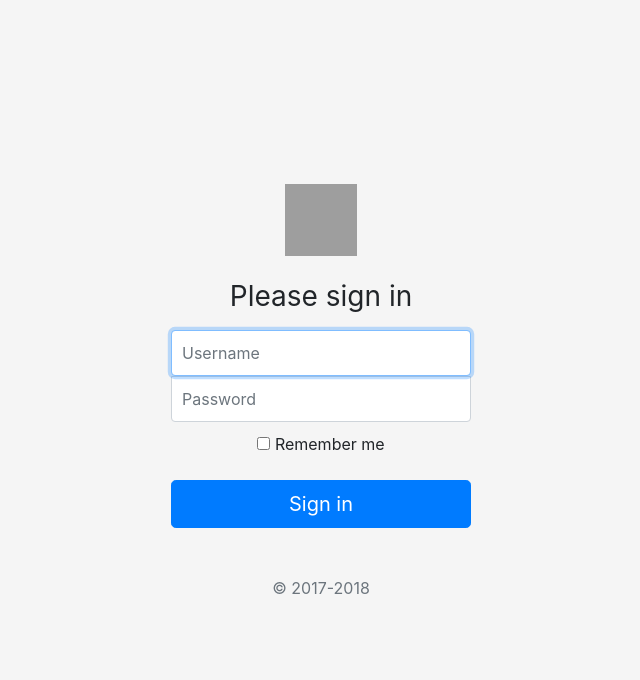
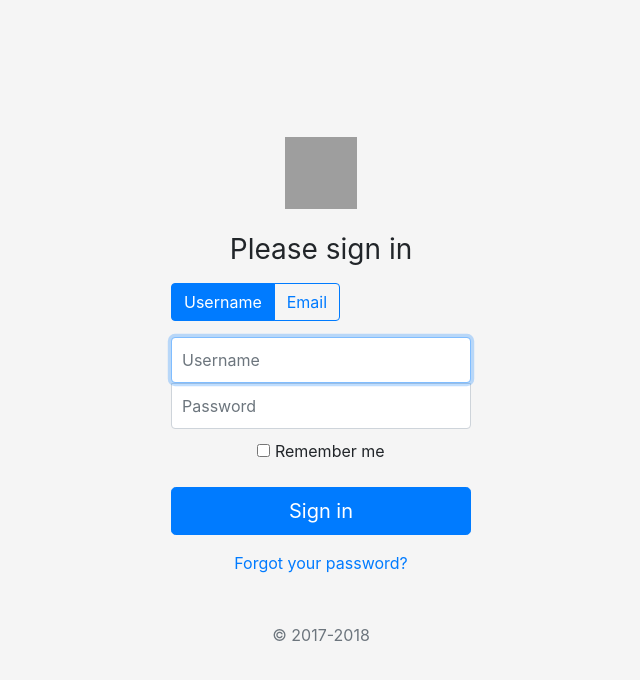
Before and after one commit to MooryCool1/MyWebsite, a Django app: page /accounts/login in a window 1280 px wide. Shown: the top 680 px of the page, without its empty margins (319-959 px from the left). Run offline with Django 5.2, Linux system fonts and the light colour scheme; some libraries are stand-ins or nearby versions; grey boxes are pictures that could not be loaded.

Commit message:
set password reset

```diff
--- a/Mywebsite/settings.py
+++ b/Mywebsite/settings.py
@@ -53,7 +53,7 @@ INSTALLED_APPS = [
 ]
 
 # site framework
-SITE_ID = 2
+SITE_ID = 3
 
 # robots
 ROBOTS_USE_HOST = True
@@ -183,3 +183,7 @@ INTERNAL_IPS = [
 ]
 
 X_FRAME_OPTIONS = 'SAMEORIGIN'
+
+EMAIL_BACKEND = 'django.core.mail.backends.filebased.EmailBackend'
+EMAIL_FILE_PATH = BASE_DIR / 'sent_emails'
+PASSWORD_RESET_TIMEOUT = 86400
--- a/accounts/urls.py
+++ b/accounts/urls.py
@@ -1,14 +1,39 @@
 from django.urls import path
+from django.contrib.auth import views as auth_views
 from . import views
-
 
 app_name = 'accounts'
 
 urlpatterns = [
     path('login', views.login_view, name='login'),
+    path('logout', views.logout_view, name='logout'),
+    path('signup', views.signup_view, name='signup'),
 
-    path('logout',views.logout_view, name='logout'),
+    path('password-reset/',
+         auth_views.PasswordResetView.as_view(
+             template_name='accounts/password_reset.html',
+             email_template_name='accounts/password_reset_email.html',
+             subject_template_name='accounts/password_reset_subject.txt',
+             success_url='/accounts/password-reset/done/'
+         ),
+         name='password_reset'),
 
-    path('signup',views.signup_view, name='signup')
+    path('password-reset/done/',
+         auth_views.PasswordResetDoneView.as_view(
+             template_name='accounts/password_reset_done.html'
+         ),
+         name='password_reset_done'),
 
+    path('pr/<uidb64>/<token>/',
+         auth_views.PasswordResetConfirmView.as_view(
+             template_name='accounts/password_reset_confirm.html',
+             success_url='/accounts/password-reset-complete/'
+         ),
+         name='password_reset_confirm'),
+
+    path('password-reset-complete/',
+         auth_views.PasswordResetCompleteView.as_view(
+             template_name='accounts/password_reset_complete.html'
+         ),
+         name='password_reset_complete'),
 ]
--- a/accounts/views.py
+++ b/accounts/views.py
@@ -1,48 +1,75 @@
 from django.shortcuts import render, redirect
 from django.contrib.auth import authenticate, login, logout
-from django.contrib.auth.forms import AuthenticationForm, UserCreationForm
 from django.contrib.auth.decorators import login_required
-from django.urls import reverse
+from django.contrib.auth.models import User
+from django.contrib.auth.forms import UserCreationForm
+from django import forms
 
-# Create your views here.
+
+class SignupForm(UserCreationForm):
+    email = forms.EmailField(required=True, label='Email')
+
+    class Meta:
+        model = User
+        fields = ('username', 'email', 'password1', 'password2')
+
+    def save(self, commit=True):
+        user = super().save(commit=False)
+        user.email = self.cleaned_data['email']
+        if commit:
+            user.save()
+        return user
+
+
 def login_view(request):
-    if not request.user.is_authenticated:
-        if request.method == 'POST':
-            form = AuthenticationForm(request=request,data=request.POST)
-            if form.is_valid():
-                username = form.cleaned_data.get('username')
-                password = form.cleaned_data.get('password')
-                user = authenticate(request, username=username, password=password)
-                if user is not None:
-                    login(request,user)
-                    return redirect('/')
+    if request.user.is_authenticated:
+        return redirect('/')
 
-        form = AuthenticationForm()
-        context = {'form': form}
-        return render(request, 'accounts/login.html', context)
-    else:
-        return redirect('/')
+    error = None
+
+    if request.method == 'POST':
+        login_type = request.POST.get('login_type', 'username')
+        password = request.POST.get('password', '')
+        user = None
+
+        if login_type == 'email':
+            email = request.POST.get('email', '').strip()
+            try:
+                found_user = User.objects.get(email=email)
+                user = authenticate(request, username=found_user.username, password=password)
+            except User.DoesNotExist:
+                user = None
+        else:
+            username = request.POST.get('username', '').strip()
+            user = authenticate(request, username=username, password=password)
+
+        if user is not None:
+            login(request, user)
+            return redirect('/')
+        else:
+            error = 'User not found'
+
+    context = {'error': error}
+    return render(request, 'accounts/login.html', context)
+
+
 @login_required
 def logout_view(request):
-    logout (request)
+    logout(request)
     return redirect('/')
 
 
-29
-30
-31
-32
-33
+def signup_view(request):
+    if request.user.is_authenticated:
+        return redirect('/')
 
-def signup_view(request):
-    if not request.user.is_authenticated:
-        if request.method == 'POST':
-            form = UserCreationForm(request.POST)
-            if form.is_valid():
-                form. save()
-                return redirect('/')
-        form = UserCreationForm()
-        context = {'form' :form}
-        return render(request, 'accounts/signup.html',context)
+    if request.method == 'POST':
+        form = SignupForm(request.POST)
+        if form.is_valid():
+            form.save()
+            return redirect('/')
     else:
-        return redirect('/')
+        form = SignupForm()
+
+    context = {'form': form}
+    return render(request, 'accounts/signup.html', context)
--- a/templates/accounts/login.html
+++ b/templates/accounts/login.html
@@ -1,39 +1,85 @@
 {% load static %}
 <!doctype html>
 <html lang="en">
+
 <head>
   <meta charset="utf-8">
   <meta name="viewport" content="width=device-width, initial-scale=1, shrink-to-fit=no">
-    <meta name="description" content="">
-    <meta name="author" content="">
-
   <title>Login</title>
-
-
-    <!-- Bootstrap core CSS -->
   <link rel="stylesheet" href="{% static 'css/bootstrap.css' %}">
-
-    <!-- Custom styles for this template -->
   <link rel="stylesheet" href="{% static 'css/signin.css' %}">
-
 </head>
 
 <body class="text-center">
   <form class="form-signin" method="post" action="{% url 'accounts:login' %}">
     {% csrf_token %}
-      <img class="mb-4" src="https://getbootstrap.com/docs/4.0/assets/brand/bootstrap-solid.svg" alt="" width="72" height="72">
+    <img class="mb-4" src="https://getbootstrap.com/docs/4.0/assets/brand/bootstrap-solid.svg" alt="" width="72"
+      height="72">
     <h1 class="h3 mb-3 font-weight-normal">Please sign in</h1>
-      <label for="inputEmail" class="sr-only">Username</label>
-      <input type="text" name="username" class="form-control" placeholder="Username" required autofocus>
-      <label for="inputPassword" class="sr-only">Password</label>
+
+    <div class="btn-group btn-group-toggle mb-3 w-100" id="loginTabs">
+      <button type="button" class="btn btn-outline-primary active" onclick="switchTab('username')">
+        Username
+      </button>
+      <button type="button" class="btn btn-outline-primary" onclick="switchTab('email')">
+        Email
+      </button>
+    </div>
+
+    <div id="field-username">
+      <label class="sr-only">Username</label>
+      <input type="text" name="username" id="input-username" class="form-control" placeholder="Username" autofocus>
+    </div>
+
+    <div id="field-email" style="display:none;">
+      <label class="sr-only">Email</label>
+      <input type="email" name="email" id="input-email" class="form-control" placeholder="Email Address">
+    </div>
+
+    <input type="hidden" name="login_type" id="login_type" value="username">
+
+    <label class="sr-only">Password</label>
     <input type="password" name="password" class="form-control" placeholder="Password" required>
-      <div class="checkbox mb-3">
+
+    {% if error %}
+    <div class="alert alert-danger mt-2" style="text-align:right;">{{ error }}</div>
+    {% endif %}
+
+    <div class="checkbox mb-3 mt-2">
       <label>
         <input type="checkbox" value="remember-me"> Remember me
       </label>
     </div>
+
     <button class="btn btn-lg btn-primary btn-block" type="submit">Sign in</button>
+    <p class="mt-3">
+      <a href="{% url 'accounts:password_reset' %}">Forgot your password?</a>
+    </p>
     <p class="mt-5 mb-3 text-muted">&copy; 2017-2018</p>
   </form>
+
+  <script>
+    function switchTab(type) {
+      var tabs = document.querySelectorAll('#loginTabs button');
+      tabs.forEach(function (btn) { btn.classList.remove('active'); });
+
+      if (type === 'username') {
+        tabs[0].classList.add('active');
+        document.getElementById('field-username').style.display = 'block';
+        document.getElementById('field-email').style.display = 'none';
+        document.getElementById('input-username').setAttribute('required', 'required');
+        document.getElementById('input-email').removeAttribute('required');
+      } else {
+        tabs[1].classList.add('active');
+        document.getElementById('field-username').style.display = 'none';
+        document.getElementById('field-email').style.display = 'block';
+        document.getElementById('input-email').setAttribute('required', 'required');
+        document.getElementById('input-username').removeAttribute('required');
+      }
+
+      document.getElementById('login_type').value = type;
+    }
+  </script>
 </body>
+
 </html>
--- /dev/null
+++ b/templates/accounts/password_reset_subject.txt
@@ -0,0 +1 @@
+Reset your password
```
Also changed, not shown: templates/accounts/password_reset.html (added, +26 -0 lines), templates/accounts/password_reset_complete.html (added, +20 -0 lines), templates/accounts/password_reset_confirm.html (added, +42 -0 lines), templates/accounts/password_reset_done.html (added, +23 -0 lines), templates/accounts/password_reset_email.html (added, +7 -0 lines), templates/accounts/signup.html (+23 -15 lines). Lines whose indentation alone changed are shown as unchanged.
